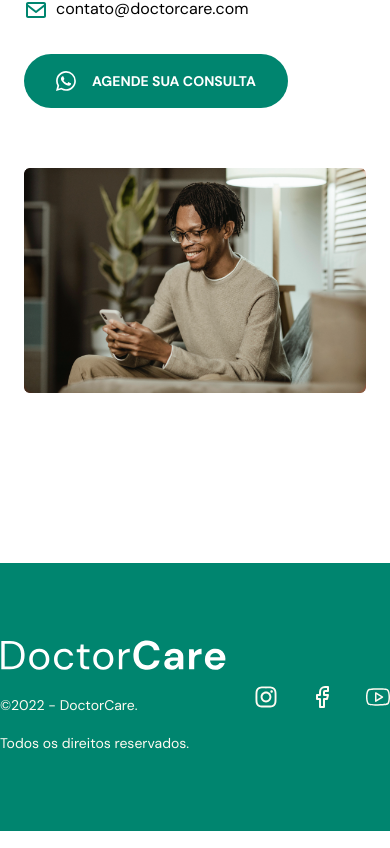
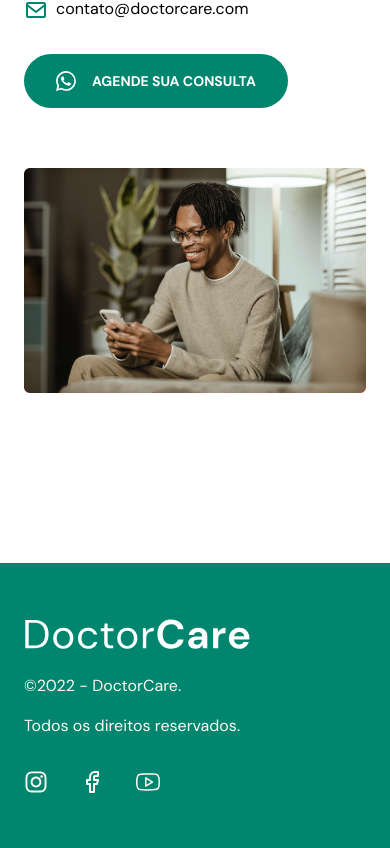
Before and after one commit to Luismkm/doctor-care, a React (Vite) app: page / in a window 390 px wide. Shown: the part 4428-5276 px from the top of the page. Built offline with nearby package versions, Linux system fonts and the light colour scheme.

Commit message:
feat: finalize first part of responsive layout

```diff
--- a/src/components/footer.tsx
+++ b/src/components/footer.tsx
@@ -6,13 +6,13 @@ import logoWhite from '../assets/logo-white.svg';
 function Footer() {
   return (
     <div className="bg-green-700">
-      <div className="flex justify-between items-center max-w-[1120px] h-[268px] mx-auto">
-        <div>
+      <div className="flex flex-col lg:flex-row justify-center lg:justify-between items-start lg:items-center max-w-[1120px] h-[285px] lg:h-[268px] px-6 mx-auto">
+        <div className="text-base lg:text-sm">
           <img src={logoWhite} className="h-8" alt="" />
-          <span className="mt-6 mb-4 text-sm text-green-100 block">©2022 - DoctorCare.</span>
-          <span className="text-green-100 text-sm">Todos os direitos reservados.</span>
+          <span className="mt-6 mb-4 text-green-100 block">©2022 - DoctorCare.</span>
+          <span className="text-green-100">Todos os direitos reservados.</span>
         </div>
-        <div className="flex gap-8">
+        <div className="flex gap-8 mt-8 lg:mt-0">
           <FaInstagram className="cursor-pointer" color="#FFFAF1" size={24} />
           <FiFacebook className="cursor-pointer" color="#FFFAF1" size={24} />
           <SlSocialYoutube className="cursor-pointer" color="#FFFAF1" size={24} />
```
